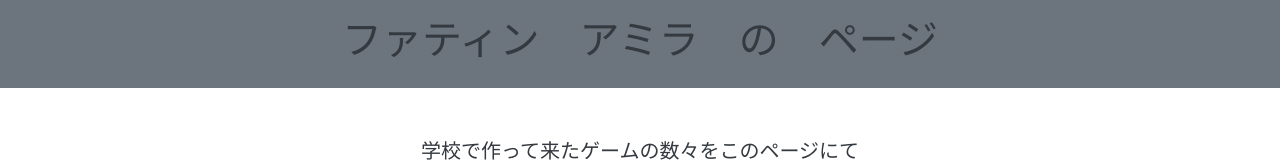
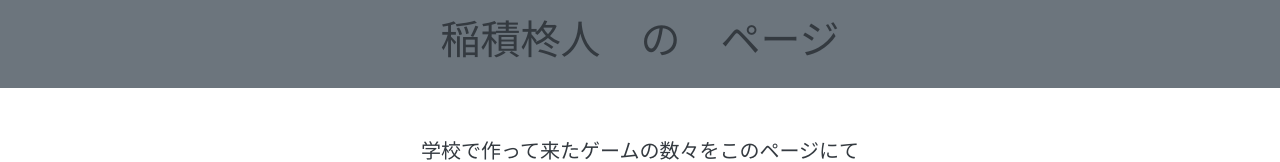
Before and after one commit to inazumishuto314/inazumishuto314.github.io, a plain HTML site: page index.html in a window 1280 px wide. Shown: the top 162 px of the page. Drawn offline with nearby package versions, Linux system fonts and the light colour scheme.

Commit message:
Update index.html

```diff
--- a/index.html
+++ b/index.html
@@ -15,7 +15,7 @@
 
 <body class="bg-white text-dark ">
   <header class="bg-secondary text-center p-3 mb-5">
-    <h1>ファティン　アミラ　の　ページ
+    <h1>稲積柊人　の　ページ
     </h1>
   </header>
   <div class="container text-center">
```
